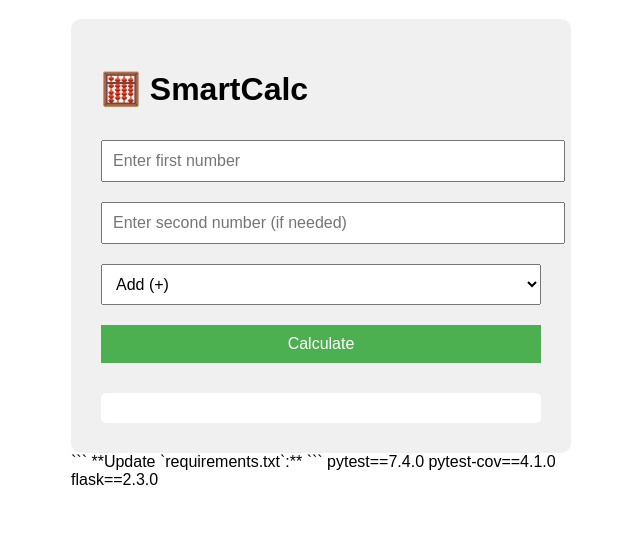
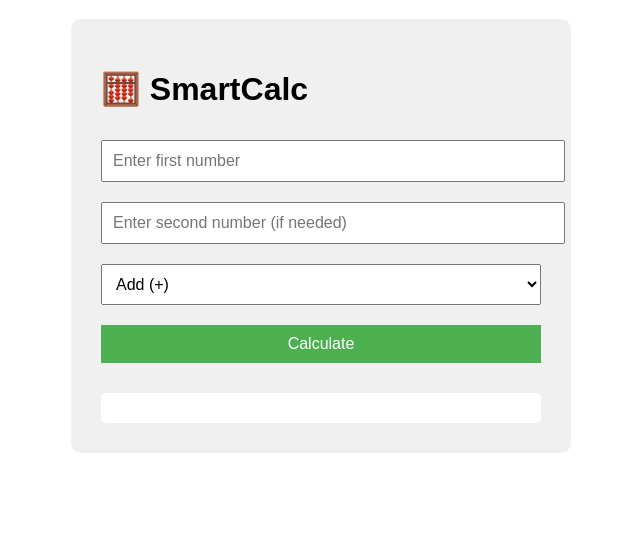
Before and after one commit to srishti-parulekar/jenkins-auto-test, a Flask app: page / in a window 1280 px wide. Shown: the part 51-605 px from the top of the page, without its empty margins (319-959 px from the left). Run offline with Flask 3, Linux system fonts and the light colour scheme.

Commit message:
check UI

````diff
--- a/requirements.txt
+++ b/requirements.txt
@@ -1,2 +1,3 @@
 pytest==7.4.0
 pytest-cov==4.1.0
+flask==2.3.0
--- a/templates/index.html
+++ b/templates/index.html
@@ -52,10 +52,3 @@
     </script>
 </body>
 </html>
-```
-
-**Update `requirements.txt`:**
-```
-pytest==7.4.0
-pytest-cov==4.1.0
-flask==2.3.0
````
